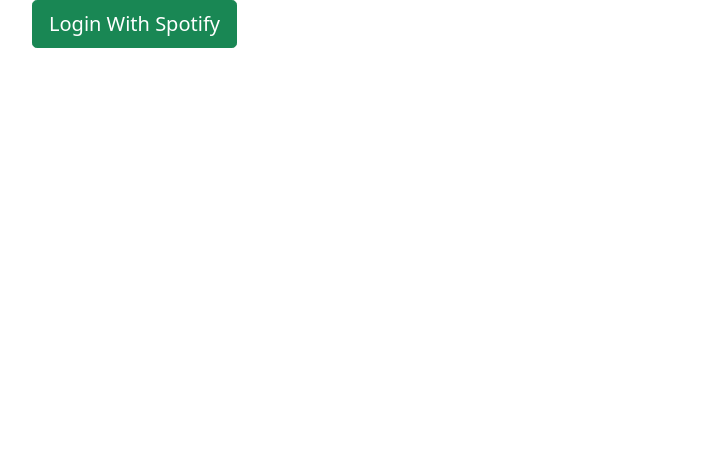
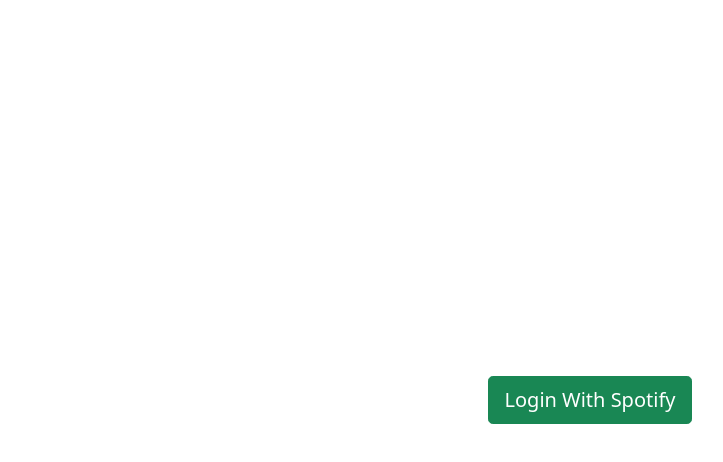
Before and after one commit to Lomanfan/LaMusica, a React (Create React App) app in the folder la-musica/: page / in a window 1280 px wide. Shown: the top 462 px of the page, without its empty margins (50-773 px from the left). Built offline with nearby package versions, Linux system fonts and the light colour scheme; the HTML template or start-up script is replaced by a standard one.

Commit message:
add Container component for Login btn

```diff
--- a/la-musica/src/Login.js
+++ b/la-musica/src/Login.js
@@ -1,13 +1,18 @@
-import React from 'react';
-import { Container } from 'react-bootstrap';
+import React from "react";
+import { Container } from "react-bootstrap";
 
-const Auth_URL = 'https://accounts.spotify.com/authorize?client_id=027b3db8ab8441368696f8b9df5eb6ea&response_type=code&redirect_uri=http://localhost:3000&scope=streaming%20user-read-email%20user-read-private%20user-library-read%20user-library-modify%20user-read-playback-state%20user-modify-playback-state'
+const Auth_URL =
+  "https://accounts.spotify.com/authorize?client_id=027b3db8ab8441368696f8b9df5eb6ea&response_type=code&redirect_uri=http://localhost:3000/&scope=streaming%20user-read-email%20user-read-private%20user-library-read%20user-library-modify%20user-read-playback-state%20user-modify-playback-state";
 
 export default function Login() {
   return (
-    <Container>
-      <a className="btn btn-success btn-lg" href={Auth_URL}>Login With Spotify</a>
+    <Container
+      className="d-flex justify-content-center align-items-center"
+      style={{ minHeight: "100vh" }}
+    >
+      <a className="btn btn-success btn-lg" href={Auth_URL}>
+        Login With Spotify
+      </a>
     </Container>
-
-  )
+  );
 }
```
